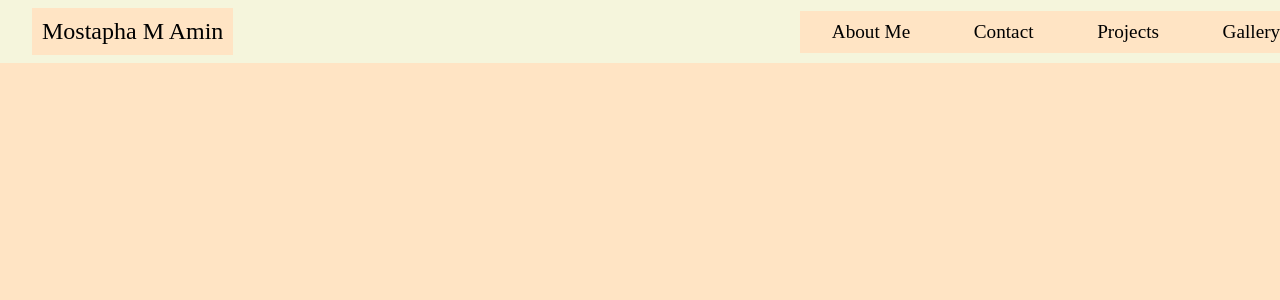
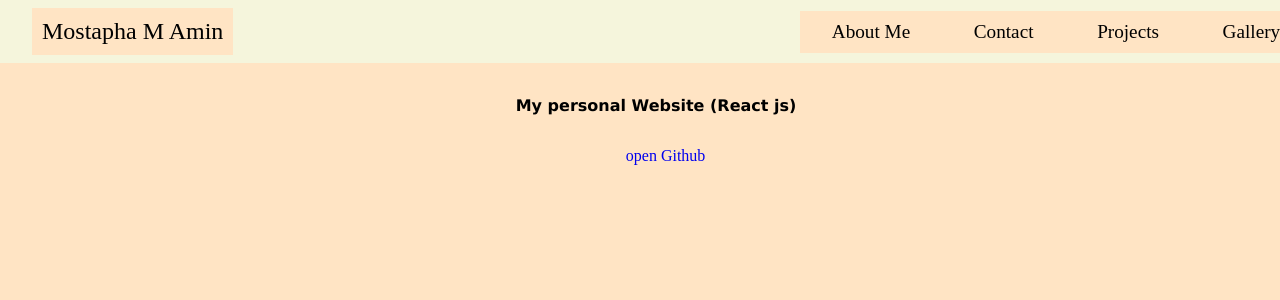
Before and after one commit to AminDEC/Site, a React (Vite) app: page /project in a window 1280 px wide. Shown: the top 300 px of the page. Built offline with nearby package versions, Linux system fonts and the light colour scheme.

Commit message:
added the project pages

```diff
--- a/src/pages/Projects.jsx
+++ b/src/pages/Projects.jsx
@@ -1,10 +1,21 @@
 import NavBar from "../components/NavBar";
-
+import "./projects.css";
 function Projects() {
   return (
     <div>
       <NavBar />
-      Projects
+
+      <div className="container">
+        <h3>My personal Website (React js)</h3>
+        <a
+          href="https://github.com/AminDEC/Site"
+          className="link"
+          target="_blank"
+          rel="noreferrer"
+        >
+          open Github
+        </a>
+      </div>
     </div>
   );
 }
--- /dev/null
+++ b/src/pages/projects.css
@@ -0,0 +1,20 @@
+.container {
+  width: 100%;
+  align-items: center;
+  padding-top: 6em;
+  padding-left: 1em;
+  display: flex;
+  flex-direction: column;
+}
+
+.container > a {
+  padding-left: 1.2em;
+  text-decoration: none;
+  padding-top: 1em;
+}
+
+@media (min-width: 50em) {
+  .container > a {
+    padding-top: 0;
+  }
+}
```
